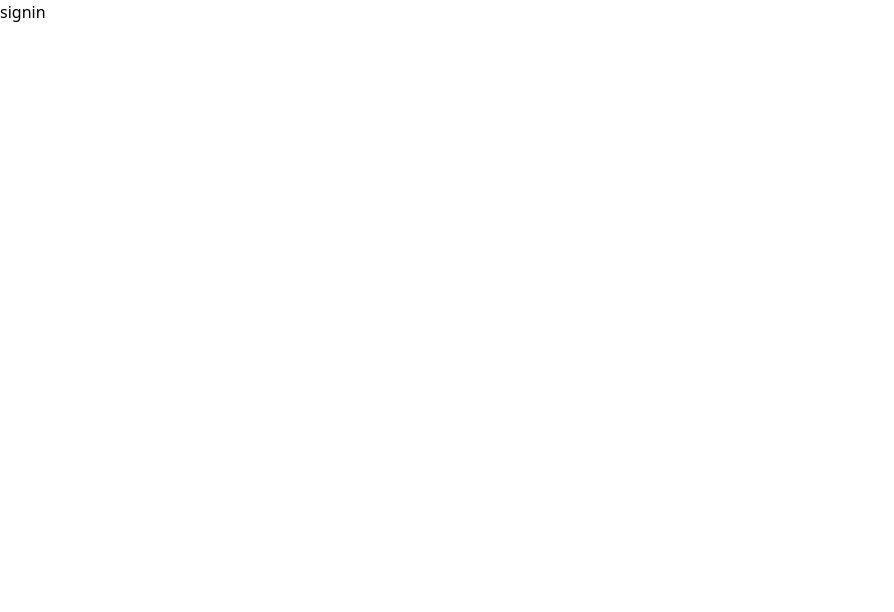
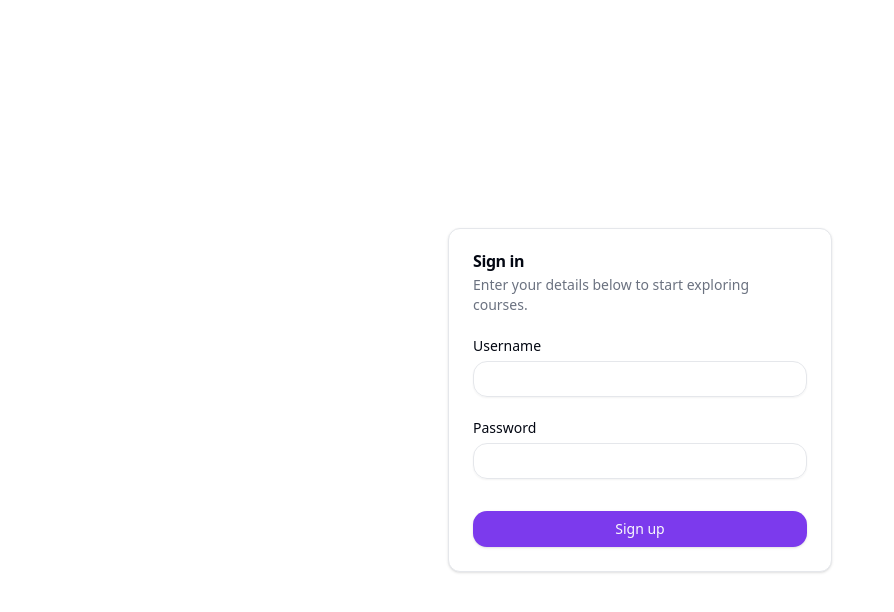
Before and after one commit to macias34/code-mastery-frontend, a Next.js app: page /auth in a window 1280 px wide. Shown: the top 612 px of the page, without its empty margins (0-894 px from the left). Built offline with nearby package versions, Linux system fonts and the light colour scheme.

Commit message:
Integrated Sign in page on frontend

```diff
--- a/src/libs/auth/api/sign-in.ts
+++ b/src/libs/auth/api/sign-in.ts
@@ -3,7 +3,7 @@ import { request } from "@/libs/utils";
 import { SignInDto } from "../dto";
 
 interface JWTToken {
-  token: string;
+  accessToken: string;
 }
 
 export const signIn = async (signInDto: SignInDto) => {
--- a/src/libs/auth/next-auth.d.ts
+++ b/src/libs/auth/next-auth.d.ts
@@ -5,7 +5,8 @@ import { JWT } from "next-auth/jwt";
 declare module "next-auth" {
   interface User {
     name?: string; // Customize this type based on your user data
-    access_token?: string; // Customize this type based on your user data
+    email?: string;
+    accessToken?: string; // Customize this type based on your user data
   }
 
   interface Session {
@@ -16,6 +17,7 @@ declare module "next-auth" {
 declare module "next-auth/jwt" {
   interface JWT {
     username?: string; // Customize this type based on your JWT token data
-    access_token?: string; // Customize this type based on your JWT token data
+    email?: string; // Customize this type based on your JWT token data
+    accessToken?: string; // Customize this type based on your JWT token data
   }
 }
--- /dev/null
+++ b/src/libs/toast/constants.ts
@@ -0,0 +1,2 @@
+export const TOAST_SUCCESS_TITLE = "Success!";
+export const TOAST_ERROR_TITLE = "Something went wrong!";
--- /dev/null
+++ b/src/libs/toast/index.ts
@@ -0,0 +1 @@
+export * from "./constants";
--- a/src/pages/api/auth/[...nextauth].ts
+++ b/src/pages/api/auth/[...nextauth].ts
@@ -8,7 +8,7 @@ import NextAuth from "next-auth/next";
 import CredentialsProvider from "next-auth/providers/credentials";
 import { z } from "zod";
 
-import { signUp } from "@/libs/auth";
+import { signIn } from "@/libs/auth";
 
 export const authOptions: NextAuthOptions = {
   secret: process.env.NEXTAUTH_SECRET,
@@ -16,30 +16,29 @@ export const authOptions: NextAuthOptions = {
     CredentialsProvider({
       name: "credentials",
       credentials: {
-        login: { label: "Login", type: "text" },
-        password: { label: "Hasło", type: "password" },
+        login: { label: "login", type: "text" },
+        password: { label: "password", type: "password" },
       },
 
       authorize: async (credentials) => {
         const loginSchema = z.object({
-          username: z.string().min(2),
-          password: z.string().min(5).max(100),
+          username: z.string().min(3).max(20),
+          password: z.string().min(5),
         });
 
         const { username, password } =
           await loginSchema.parseAsync(credentials);
 
-        const { token: access_token } = await signUp({
+        const { accessToken } = await signIn({
           username,
           password,
         });
 
-        if (!access_token || Object.keys(access_token).length === 0)
-          return null;
+        if (!accessToken || Object.keys(accessToken).length === 0) return null;
 
-        const user: { name: string; access_token: string } = {
+        const user: { name: string; accessToken: string } = {
           name: username,
-          access_token,
+          accessToken,
         };
 
         return user as any;
@@ -49,27 +48,29 @@ export const authOptions: NextAuthOptions = {
 
   session: {
     strategy: "jwt",
-    maxAge: 5 * 60 * 60 - 120, // 5 hours - 2 minutes
+    maxAge: 5 * 60 * 60, // 5 hours
   },
   callbacks: {
     jwt({ token, user, account }) {
       if (account) {
         token.username = user.name;
-        token.access_token = user.access_token;
+        token.email = user.email;
+        token.accessToken = user.accessToken;
       }
       return token;
     },
     session({ session, token }) {
       if (token?.username && token?.access_token && session.user) {
         session.user.name = token.username;
-        session.user.access_token = token.access_token;
+        session.user.email = token.email;
+        session.user.accessToken = token.accessToken;
       }
 
       return session;
     },
   },
   pages: {
-    signIn: "/panel/logowanie",
+    signIn: "/auth",
   },
 };
 
--- a/src/pages/auth/index.tsx
+++ b/src/pages/auth/index.tsx
@@ -1,7 +1,109 @@
+import { ErrorMessage } from "@hookform/error-message";
+import { zodResolver } from "@hookform/resolvers/zod";
+import { signIn } from "next-auth/react";
+import { useRouter } from "next/router";
+import { useState } from "react";
+import { useForm } from "react-hook-form";
+import { useMutation } from "react-query";
+import { z } from "zod";
+
+import { signUp } from "@/libs/auth";
+import { TOAST_ERROR_TITLE, TOAST_SUCCESS_TITLE } from "@/libs/toast";
+import { ApiError } from "@/libs/utils";
+import { Button } from "@/shared/ui/button";
+import {
+  Card,
+  CardContent,
+  CardDescription,
+  CardHeader,
+  CardTitle,
+} from "@/shared/ui/card";
+import { InputWithLabel } from "@/shared/ui/input-with-label";
+import { Spinner } from "@/shared/ui/spinner";
+import { toast } from "@/shared/ui/use-toast";
 import { ShopLayout } from "@/shop";
 
+const SignInFormSchema = z.object({
+  username: z
+    .string()
+    .min(3, "Username must contain at least 3 characters")
+    .max(20, "Username must contain 20 characters maximum"),
+  password: z.string().min(5, "Password must contain at least 5 characters"),
+});
+
+type SignInFormData = z.infer<typeof SignInFormSchema>;
+
 const SignInPage = () => {
-  return <ShopLayout>signin</ShopLayout>;
+  const router = useRouter();
+  const [isLoading, setIsLoading] = useState(false);
+  const {
+    register,
+    handleSubmit,
+    formState: { errors },
+  } = useForm<SignInFormData>({
+    mode: "onBlur",
+    resolver: zodResolver(SignInFormSchema),
+  });
+
+  async function onSubmit(data: SignInFormData) {
+    setIsLoading(true);
+    const res = await signIn("credentials", { ...data, redirect: false });
+    if (res?.ok) {
+      await router.push("/");
+
+      toast({
+        title: TOAST_SUCCESS_TITLE,
+        description: "You have successfuly signed in.",
+      });
+    }
+
+    if (res?.error) {
+      toast({
+        title: TOAST_ERROR_TITLE,
+        description: res.error,
+        variant: "destructive",
+      });
+    }
+
+    setIsLoading(false);
+  }
+
+  return (
+    <ShopLayout>
+      <Card className="w-96 absolute top-1/2 left-1/2 -translate-x-1/2 -translate-y-1/2">
+        <CardHeader>
+          <CardTitle>Sign in</CardTitle>
+          <CardDescription>
+            Enter your details below to start exploring courses.
+          </CardDescription>
+        </CardHeader>
+        <CardContent>
+          <form
+            className="flex flex-col gap-4"
+            onSubmit={handleSubmit(onSubmit)}
+          >
+            <InputWithLabel
+              name="username"
+              labelContent="Username"
+              input={{ ...register("username") }}
+              error={<ErrorMessage errors={errors} name="username" />}
+            />
+
+            <InputWithLabel
+              name="password"
+              labelContent="Password"
+              input={{ ...register("password"), type: "password" }}
+              error={<ErrorMessage errors={errors} name="password" />}
+            />
+
+            <Button className="mt-2">
+              {isLoading ? <Spinner className="h-6 w-6" /> : "Sign up"}
+            </Button>
+          </form>
+        </CardContent>
+      </Card>
+    </ShopLayout>
+  );
 };
 
 export default SignInPage;
--- a/src/pages/auth/sign-up/index.tsx
+++ b/src/pages/auth/sign-up/index.tsx
@@ -6,6 +6,7 @@ import { useMutation } from "react-query";
 import { z } from "zod";
 
 import { signUp } from "@/libs/auth";
+import { TOAST_ERROR_TITLE, TOAST_SUCCESS_TITLE } from "@/libs/toast";
 import { ApiError } from "@/libs/utils";
 import { Button } from "@/shared/ui/button";
 import {
@@ -37,14 +38,15 @@ const SignUpPage = () => {
   const { mutate, isLoading } = useMutation(signUp, {
     onSuccess: () => {
       toast({
-        title: "Success!",
-        description: "You have successfully signed up! You can log in now.",
+        title: TOAST_SUCCESS_TITLE,
+        description:
+          "You have successfully signed up! Please confirm your email, then you can login.",
       });
       void router.push("/auth");
     },
     onError: (error: ApiError) => {
       toast({
-        title: "Something went wrong!",
+        title: TOAST_ERROR_TITLE,
         description: error.message,
         variant: "destructive",
       });
```
